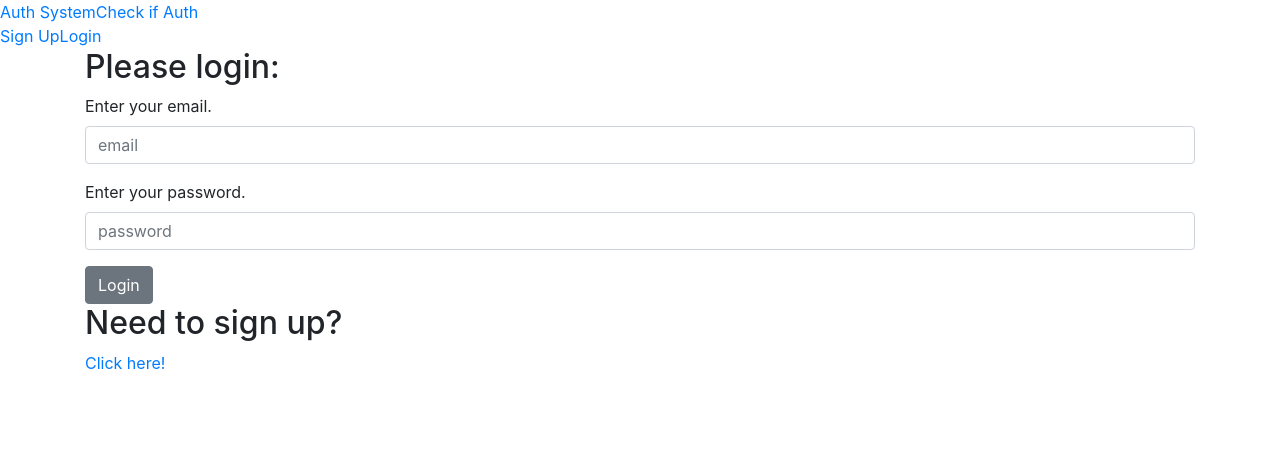
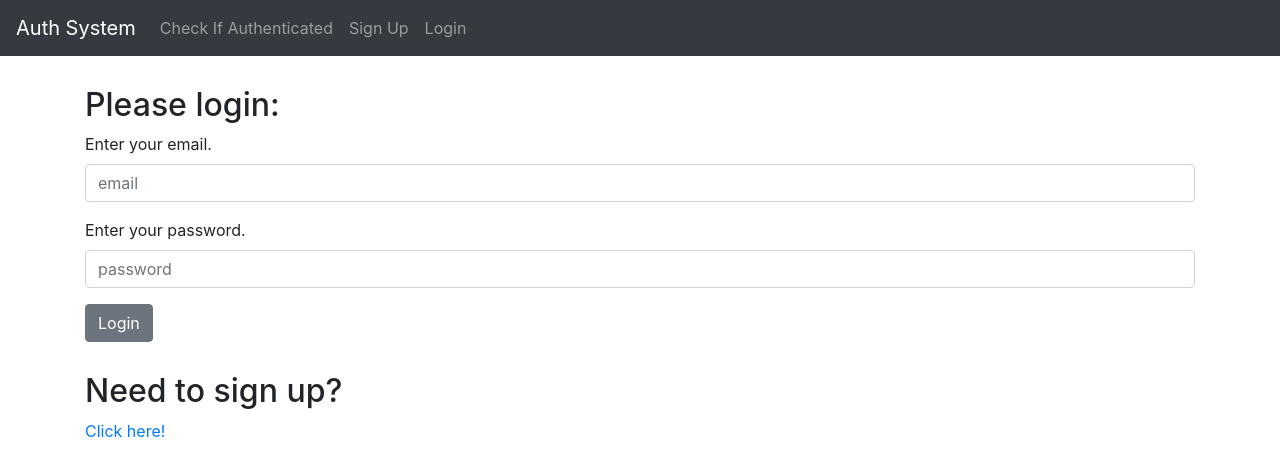
Before and after one commit to keirankozlowski/VCP-test, a React (Create React App) app in the folder client/: page / in a window 1280 px wide. Shown: the top 476 px of the page. Built offline with nearby package versions, Linux system fonts and the light colour scheme.

Commit message:
used reactstrap to make the project nicer to view.

```diff
--- a/client/src/components/Navigation.js
+++ b/client/src/components/Navigation.js
@@ -18,21 +18,43 @@ class Navigation extends Component {
 
   render() {
     return (
-      <div>
-        <Link to={routes.LOGIN}>Auth System</Link>
-        <Link to={routes.AUTHENTICATED}>Check if Auth</Link>
+      <nav
+        className="navbar navbar-expand-lg navbar-dark bg-dark"
+        style={{ marginBottom: "30px" }}
+      >
+        <Link to={routes.LOGIN} className="navbar-brand">
+          Auth System
+        </Link>
+        <div>
+          <ul className="navbar-nav mr-auto">
+            <Link to={routes.AUTHENTICATED} className="nav-link">
+              Check If Authenticated
+            </Link>
+          </ul>
+        </div>
 
         <div>
-          { !this.props.isAuth ?
-            [<Link to={routes.SIGNUP}>Sign Up</Link>,
-            <Link to={routes.LOGIN}>Login</Link>]
-          : null }
+          <ul className="nav navbar-nav ml-auto">
+            {!this.props.isAuth
+              ? [
+                  <li className="nav-item" key="signup">
+                    <Link to={routes.SIGNUP} className="nav-link">Sign Up</Link>
+                  </li>,
+                  <li className="nav-item" key="signin">
+                    <Link to={routes.LOGIN} className="nav-link">Login</Link>
+                  </li>
 
-          { this.props.isAuth ?
-            <Link to={routes.LOGIN} onClick={this.signOut}>Sign Out</Link>
-          : null }
+                ]
+              : null}
+
+            {this.props.isAuth ? (
+              <Link to={routes.LOGIN} onClick={this.signOut}>
+                Sign Out
+              </Link>
+            ) : null}
+          </ul>
         </div>
-      </div>
+      </nav>
     );
   }
 }
--- a/client/src/views/LoginView.js
+++ b/client/src/views/LoginView.js
@@ -35,7 +35,7 @@ class LoginView extends Component {
     const { handleSubmit } = this.props;
     return (
       <div className="loginPage">
-        <div>
+        <div style={{ marginBottom: "30px" }}>
           <h2>Please login:</h2>
           <form
             className="loginForm"
--- a/client/src/views/SignUpView.js
+++ b/client/src/views/SignUpView.js
@@ -36,8 +36,8 @@ class SignUpView extends Component {
     const { handleSubmit } = this.props;
     return (
       <div className="signupPage">
-        <div>
-          <p>Make an account: </p>
+        <div style={{ marginBottom: "30px" }}>
+          <h2>Make an account: </h2>
           <form
             className="signupForm"
             onSubmit={handleSubmit(this.onSubmitSignUp)}
```
